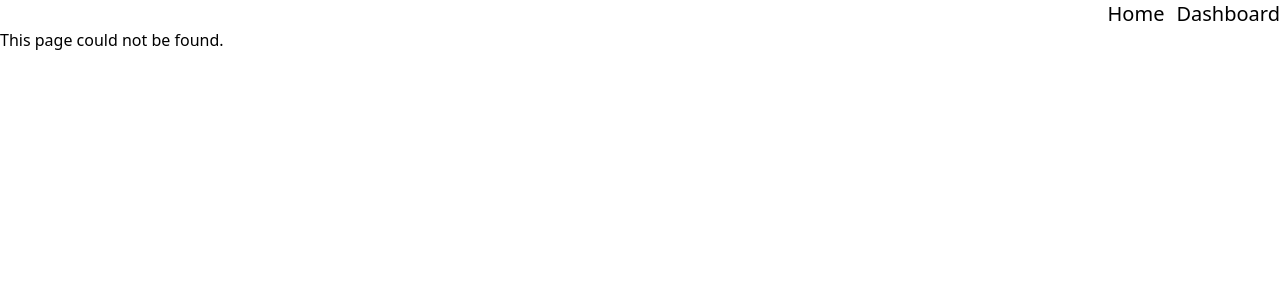
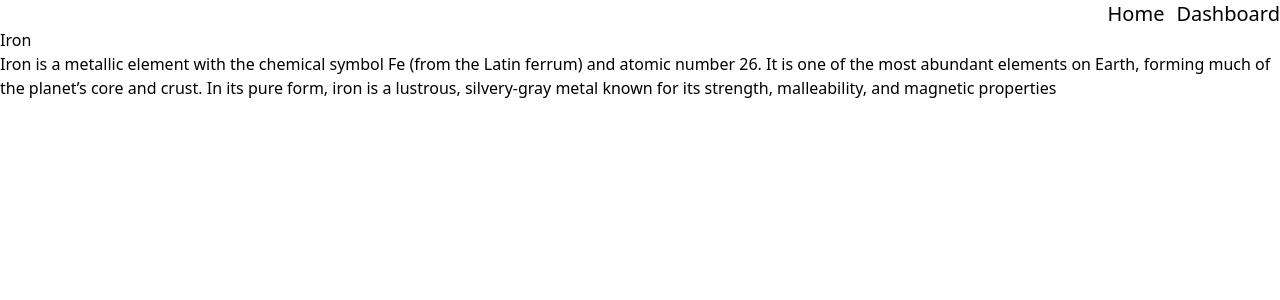
Before and after one commit to lucasamsellem/evaluation_meuble, a React (Vite) app in the folder front/: page /material/iron in a window 1280 px wide. Shown: the top 300 px of the page. Built offline with nearby package versions, Linux system fonts and the light colour scheme.

Commit message:
feat: created MaterialKeyword component

```diff
--- /dev/null
+++ b/front/src/components/MaterialKeyword.tsx
@@ -0,0 +1,15 @@
+import { Link } from 'react-router-dom';
+
+type MaterialKeywordProps = {
+  material: string;
+};
+
+function MaterialKeyword({ material }: MaterialKeywordProps) {
+  return (
+    <Link to={`/material/${material}`} className='underline text-blue-500'>
+      {material.toUpperCase()}
+    </Link>
+  );
+}
+
+export default MaterialKeyword;
--- a/front/src/pages/HomePage.tsx
+++ b/front/src/pages/HomePage.tsx
@@ -1,7 +1,19 @@
 // SEULE PAGE PROtégée qui contient les stats
 
+import MaterialKeyword from '../components/MaterialKeyword';
+
 function HomePage() {
-  return <div>Stats</div>;
+  return (
+    <ul>
+      <li>
+        <MaterialKeyword material='iron' />
+      </li>
+
+      <li>
+        <MaterialKeyword material='wood' />
+      </li>
+    </ul>
+  );
 }
 
 export default HomePage;
--- a/front/src/pages/MaterialPage.tsx
+++ b/front/src/pages/MaterialPage.tsx
@@ -1,14 +1,34 @@
-const material = {
-  name: 'iron',
-  description:
-    'Iron is a metallic element with the chemical symbol Fe (from the Latin ferrum) and atomic number 26. It is one of the most abundant elements on Earth, forming much of the planet’s core and crust. In its pure form, iron is a lustrous, silvery-gray metal known for its strength, malleability, and magnetic properties',
+import { useParams } from 'react-router-dom';
+
+interface Material {
+  label: string;
+  description: string;
+}
+
+const MATERIALS: Record<string, Material> = {
+  iron: {
+    label: 'Iron',
+    description:
+      'Iron is a metallic element with the chemical symbol Fe (from the Latin ferrum) and atomic number 26. It is one of the most abundant elements on Earth, forming much of the planet’s core and crust. In its pure form, iron is a lustrous, silvery-gray metal known for its strength, malleability, and magnetic properties',
+  },
+  wood: {
+    label: 'Wood',
+    description:
+      'Le bois est un matériau naturel, durable et polyvalent, issu des troncs d’arbres. Il est apprécié pour sa chaleur, son esthétisme et sa texture unique. Chaque pièce de bois présente des veines et motifs naturels qui rendent chaque produit singulier et vivant.',
+  },
 };
 
 function MaterialPage() {
+  const { material } = useParams();
+
+  if (!material) return <p>Material not found</p>;
+
+  const selectedMaterial = MATERIALS[material];
+
   return (
     <div>
-      <h2>{material.name}</h2>
-      <p>{material.description}</p>
+      <h2>{selectedMaterial.label}</h2>
+      <p>{selectedMaterial.description}</p>
     </div>
   );
 }
--- a/front/src/routes/index.tsx
+++ b/front/src/routes/index.tsx
@@ -4,6 +4,7 @@ import HomePage from '../pages/HomePage';
 import NotFoundPage from '../pages/NotFoundPage';
 import Dashboard from '../pages/DashboardPage';
 import LoginPage from '../pages/LoginPage';
+import MaterialPage from '../pages/MaterialPage';
 
 export const router = createBrowserRouter([
   {
@@ -13,6 +14,7 @@ export const router = createBrowserRouter([
       { index: true, element: <HomePage /> }, // équivaut à path="/"
       { path: 'login', element: <LoginPage /> },
       { path: 'dashboard', element: <Dashboard /> },
+      { path: 'material/:material', element: <MaterialPage /> },
       { path: '*', element: <NotFoundPage /> },
     ],
   },
```
